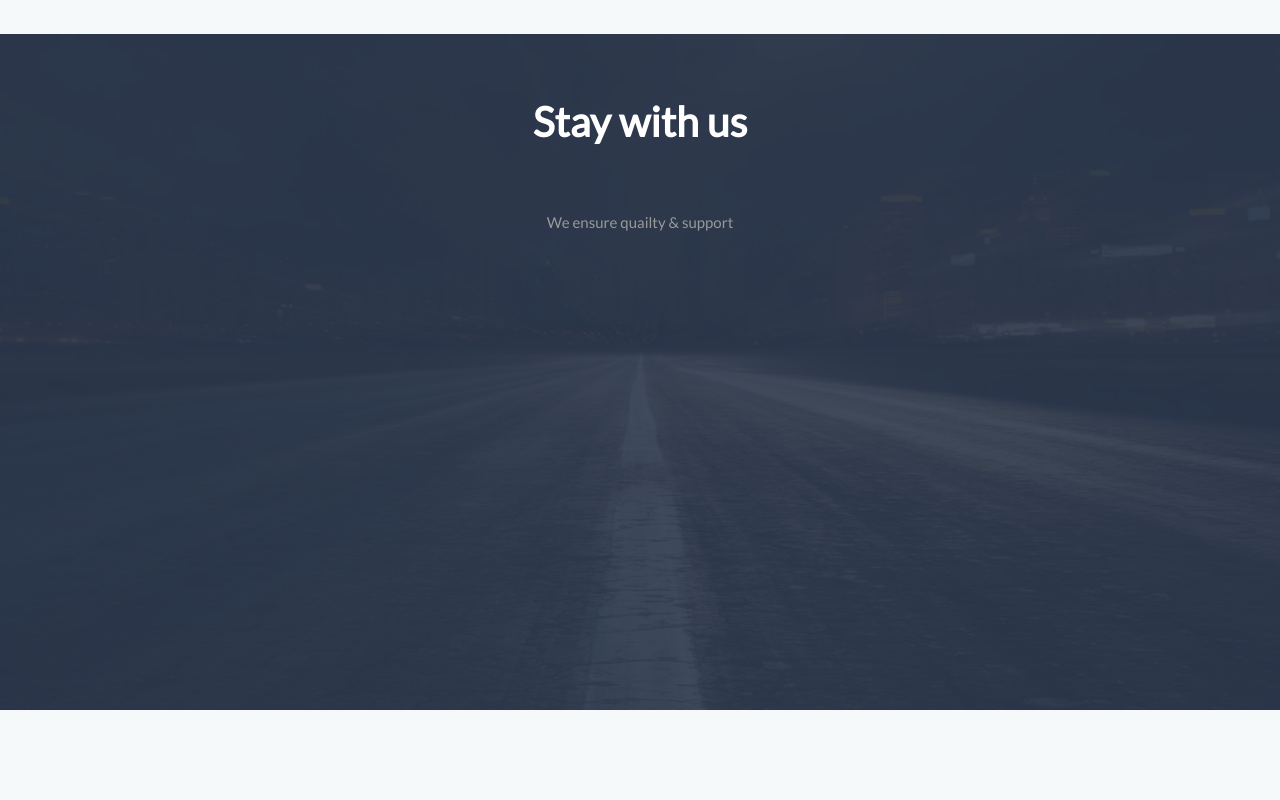
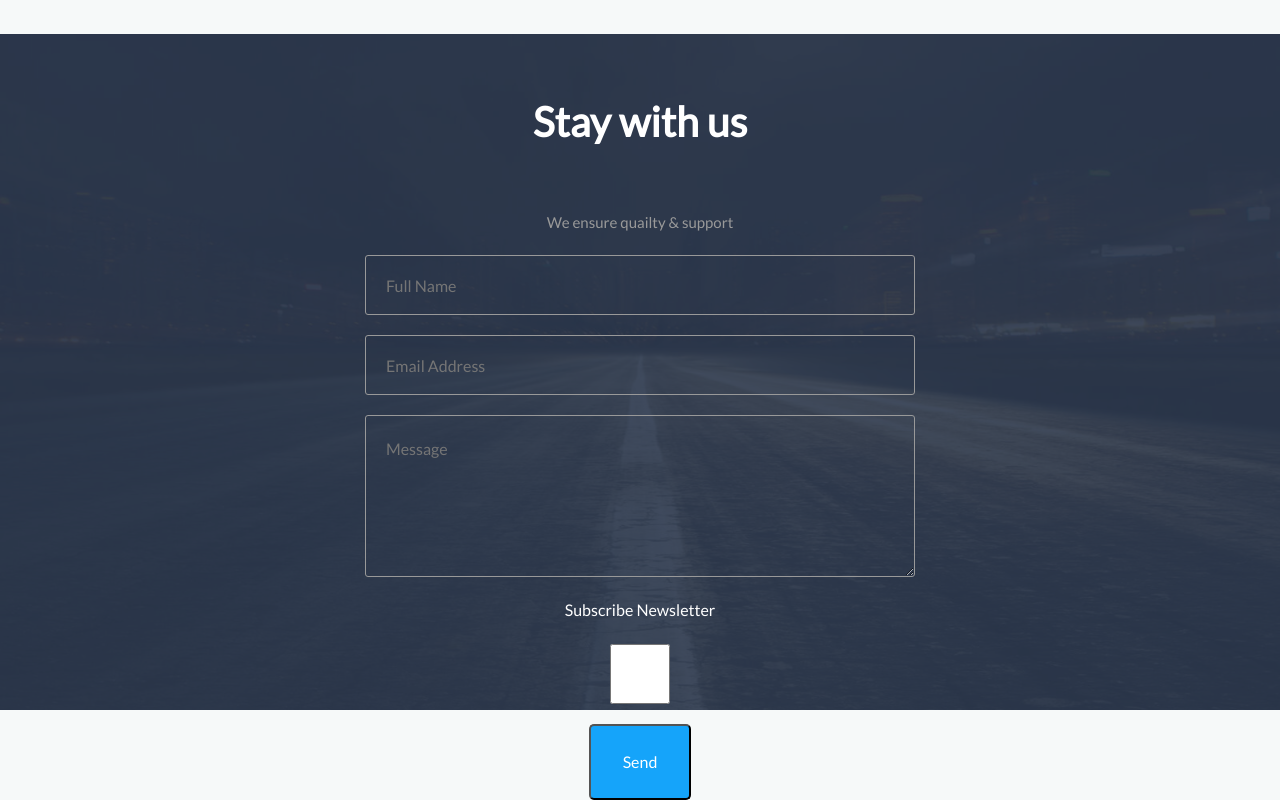
Before and after one commit to 3ddesign/strict_p, a website: page app/index.html in a window 1280 px wide. Shown: the part 2505-3305 px from the top of the page. Before the commit the page ends 3215 px from the top, so only its background shows below. Drawn offline with Linux system fonts and the light colour scheme.

Commit message:
contacts

```diff
--- a/app/index.html
+++ b/app/index.html
@@ -42,8 +42,8 @@
       <div class="row">
         <div class="col-md-12">
           <h2>Simple & pure design.</h2>
-                    <p>Designers everywhere gush with admiration upon seeing a web design and exclaim "its beautiful, it's so clean!". There are a countless number of webdesign round-ups dedicated to 'clean' design and it is a term thrown around quite a
-                        bit in the web design community. It can be easy to spot a good example of clean design.</p>
+          <p>Designers everywhere gush with admiration upon seeing a web design and exclaim "its beautiful, it's so clean!". There are a countless number of webdesign round-ups dedicated to 'clean' design and it is a term thrown around quite a bit in the
+            web design community. It can be easy to spot a good example of clean design.</p>
         </div>
       </div>
     </div>
@@ -82,7 +82,6 @@
         </div>
       </div>
 
-<!-- TODO:  -->
       <div class="row">
         <div class="col-lg-4 col-md-6 col-sm-12">
           <div class="work-item">
@@ -118,18 +117,12 @@
         <div class="col-lg-4 col-md-6 col-sm-12">
           <div class="work-item">
             <div class="work-item-img" style="background-image: url(img/work/img6.jpg);"><i class="fa fa-eye"></i></div>
-
+          </div>
         </div>
       </div>
     </div>
 
-
-
-            </div>
-
   </section>
-
-<!-- TODO:  -->
 
   <section class="contact-section">
     <div class="container">
@@ -138,6 +131,22 @@
           <h4>Stay with us</h4>
           <p>We ensure quailty & support</p>
 
+          <form class="submit">
+
+            <input type="text" name="Name" placeholder="Full Name" required>
+
+            <input type="email" name="Email" placeholder="Email Address" required>
+
+            <textarea rows="10" cols="35" name="Message" placeholder="Message"></textarea>
+            <label>
+           <span>Subscribe Newsletter</span>
+             <input type="checkbox">
+           </label>
+
+            <button type="button" class="button">Send</button>
+
+
+          </form>
         </div>
       </div>
     </div>
--- a/app/sass/main.scss
+++ b/app/sass/main.scss
@@ -194,35 +194,39 @@ h4 {
 		font-size: 15px;
 	}
 
+	,
 	.col-lg-4,
 	.col-md-6,
-.col-sm-12, {
+	.col-sm-12 {
 		text-align: center;
-margin-bottom:30px;
+		margin-bottom: 30px;
 	}
 }
 
 .work-item {
 	cursor: pointer;
+
 	&-img {
 		width: 360px;
 		height: 260px;
 		background-size: cover;
-		margin-left: 4px;
 		margin: 0 auto;
+
 		&:hover {
-						 transition: all .5s ease;
+			transition: all 0.5s ease;
 			transform: scale(1.05);
 			box-shadow: rgba(0,0,0,.35) 0 0 32px;
-	   &:before{
-			 opacity: .8;
-			 transition: all .5s ease;
 
+			&:before {
+				opacity: 0.8;
+				transition: all 0.5s ease;
 			}
+
 			.fa {
-			 opacity: .8;
+				opacity: 0.8;
 			}
 		}
+
 		.fa {
 			font-size: 30px;
 			color: #fff;
@@ -232,7 +236,8 @@ margin-bottom:30px;
 			margin-top: 110px;
 			margin-left: -10px;
 		}
-		&:before{
+
+		&:before {
 			content: '';
 			position: absolute;
 			height: 260px;
@@ -243,15 +248,6 @@ margin-bottom:30px;
 		}
 	}
 }
-
-
-
-
-
-
-
-
-
 
 .contact-section {
 	margin-top: 8%;
@@ -278,6 +274,37 @@ margin-bottom:30px;
 	}
 }
 
+.submit {
+	text-align: center;
 
+	input,
+	textarea {
+		width: 550px;
+		height: 60px;
+		padding-left: 20px;
+		margin: 20px auto;
+		display: block;
+		border-radius: 3px;
+		background: none;
+		color: #fff;
+		border: 1px solid #999;
+
+		&:focus,
+		&:hover {
+			border: 1px solid #fff;
+			outline: 0;
+		}
+
+
+	}
+	span {
+				color: #fff;
+	}
+
+	textarea {
+		height: 162px;
+		padding-top: 20px;
+	}
+}
 //to end
 @import 'media';
```
Also changed, not shown: app/css/main.min.css. Lines whose indentation alone changed are shown as unchanged.
